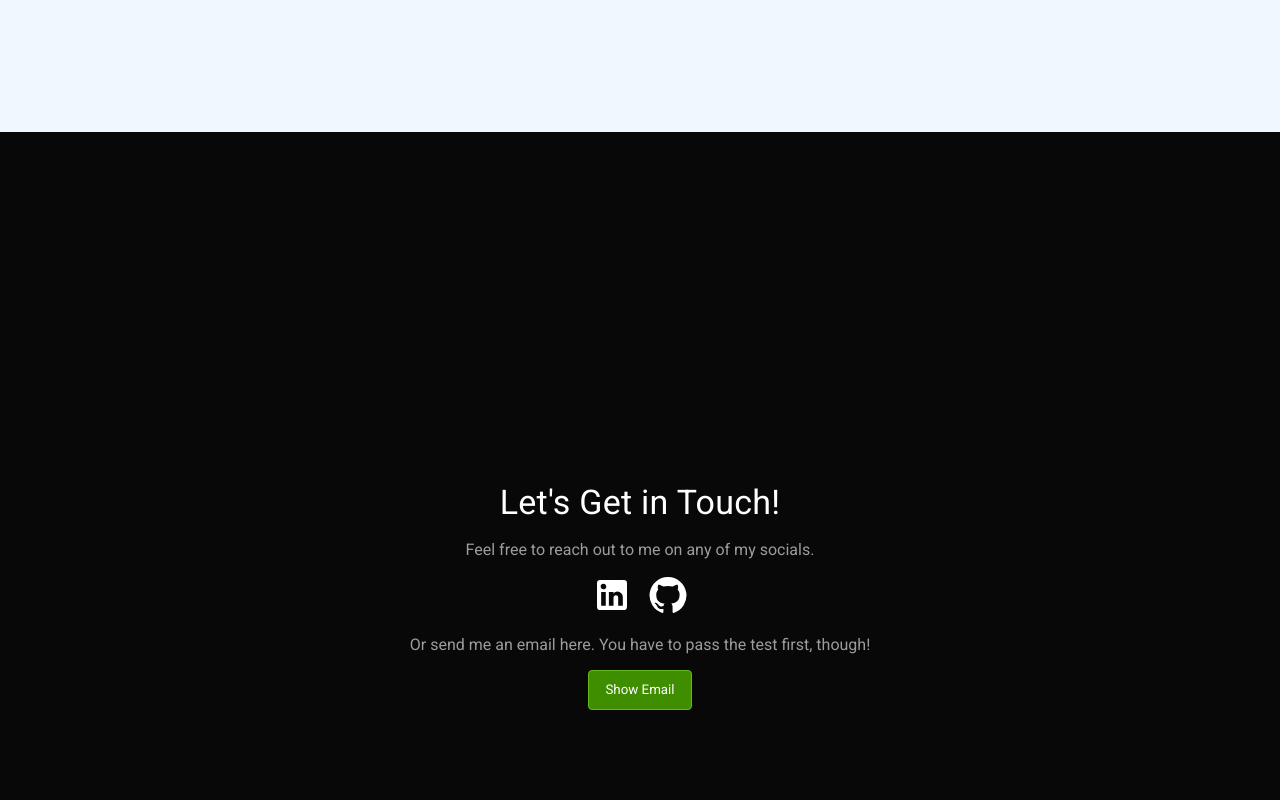
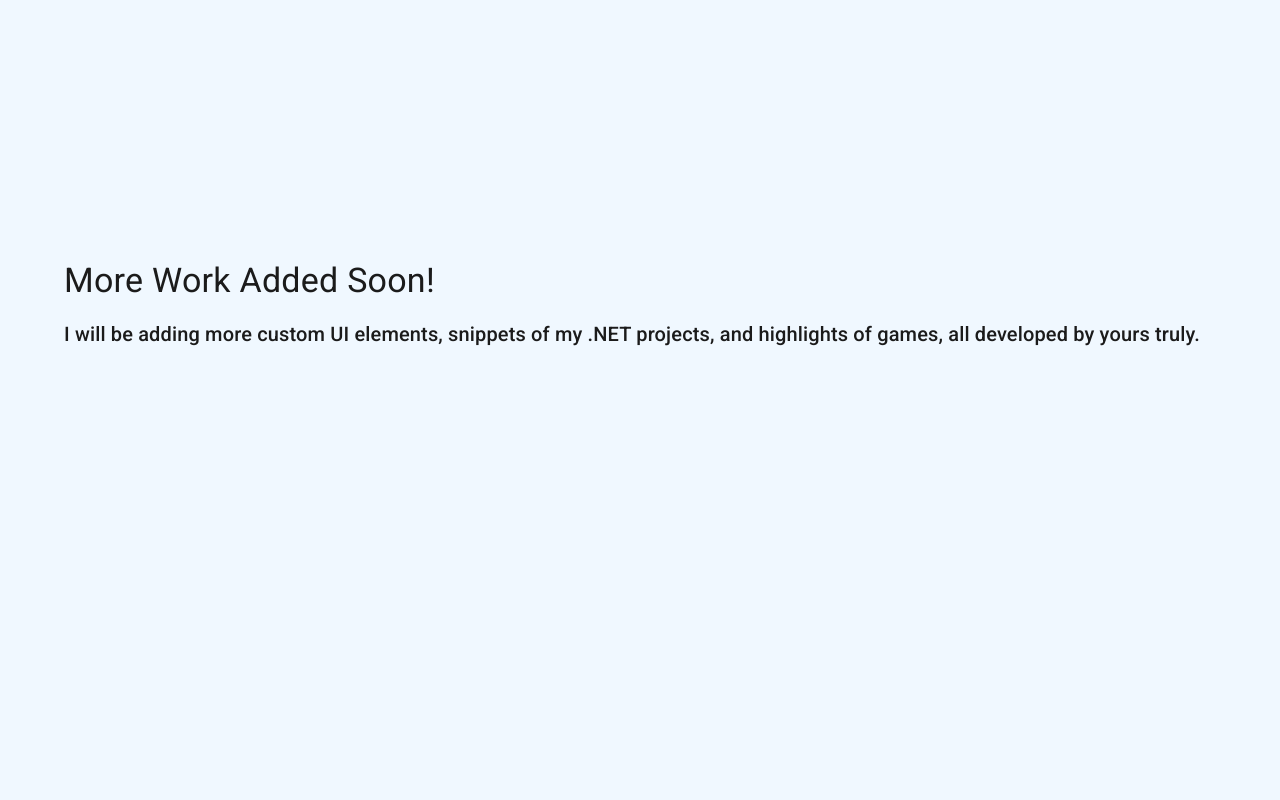
Before and after one commit to MuminElsayed/MuminElsayed.github.io, a React (Create React App) app: page / in a window 1280 px wide. Shown: the part 1540-2340 px from the top of the page. Built offline with nearby package versions, Linux system fonts and the light colour scheme.

Commit message:
Updated work section

```diff
--- a/src/App.js
+++ b/src/App.js
@@ -66,6 +66,18 @@ function App() {
             </Container>
           </PageSection>
         </ThemeProvider>
+        <ThemeProvider theme={lightTheme}>
+          <PageSection className={"light-section"}>
+            <Container>
+              <IframePreview
+                title="More Work Added Soon!"
+                description={
+                  "I will be adding more custom UI elements, snippets of my .NET projects, and highlights of games, all developed by yours truly."
+                }
+              ></IframePreview>
+            </Container>
+          </PageSection>
+        </ThemeProvider>
         <PageSection
           ref={contactRef}
           className="display-flex flex-direction column align-items-center"
--- a/src/Components/IframePreview.js
+++ b/src/Components/IframePreview.js
@@ -9,11 +9,13 @@ function IframePreview({ title, description, url }) {
       <Typography variant="h6" color="secondary">
         {description}
       </Typography>
-      <iframe
-        title={url}
-        style={{ width: "100%", height: "300px" }}
-        src={url}
-      />
+      {url !== "" && (
+        <iframe
+          title={url}
+          style={{ width: "100%", height: "300px" }}
+          src={url}
+        />
+      )}
     </div>
   );
 }
```
